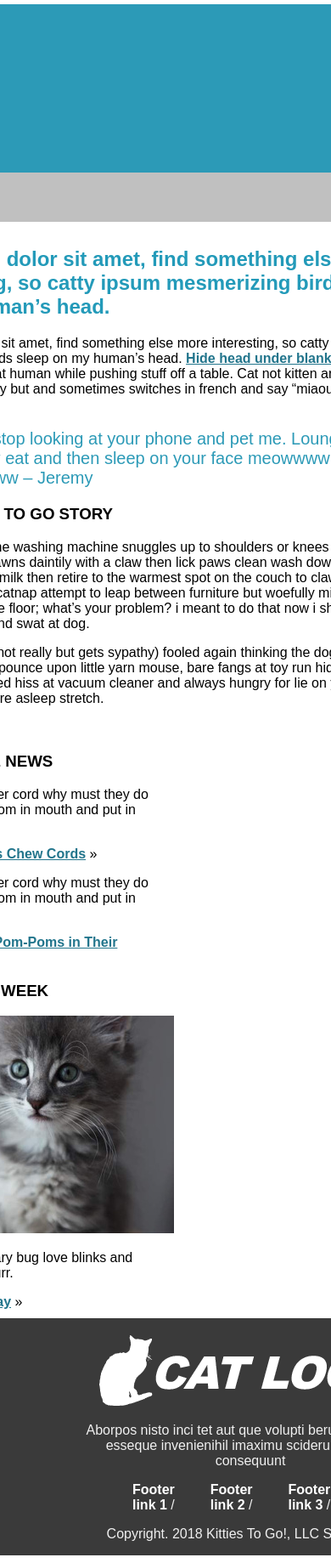
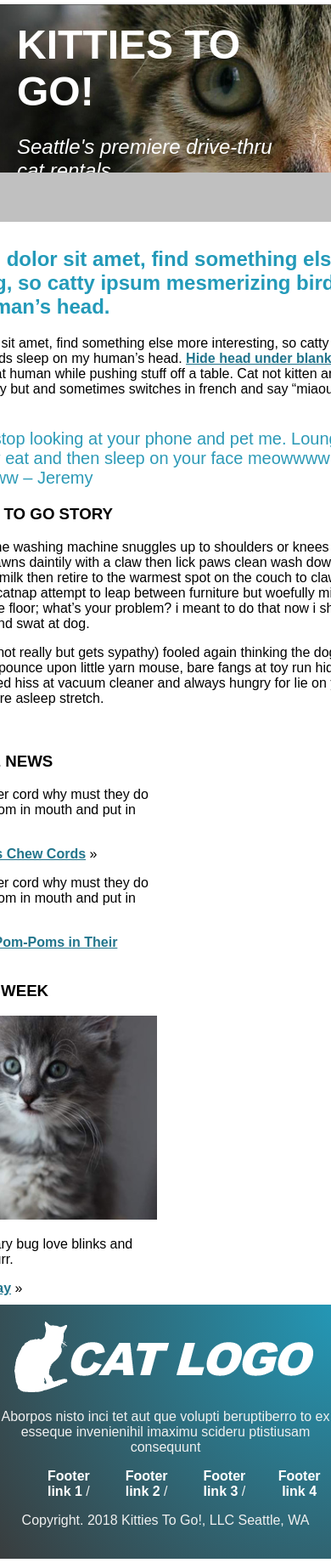
Before and after one commit to toolkit101/kitties, a plain HTML site: page kitties/index.html in a window 390 px wide. Shown: the top 1839 px of the page at 85% size. Drawn offline with Linux system fonts and the light colour scheme.

Commit message:
commit all responsive design changes made

```diff
--- a/kitties/index.html
+++ b/kitties/index.html
@@ -8,8 +8,10 @@
   <body class="bcontainer">
     <a href="#main-content" class="skip-link">Skip to main content</a>
     <header>
-      <h1>KITTIES TO GO!</h1>
-      <p class="tagline">Seattle's premiere drive-thru <br> cat rentals</p>
+        <div class="header-content">
+          <h1>KITTIES TO GO!</h1>
+          <p class="tagline">Seattle's premiere drive-thru <br> cat rentals</p>
+        </div>
     </header>
     <nav>
       <ul class="nav-list">
@@ -40,7 +42,7 @@
           <a href="#">Why Cats Put Pom-Poms in Their Water Bowl</a>
           <span>&raquo;</span>
           <h3>CAT OF THE WEEK</h3>
-          <img src="images/lesson04-mock3-sidebar-cat.jpg" alt="Lucky, an American Shorthair cat, has a beautiful coat with white and various shades of gray in a striped pattern, along with striking blue eyes.">
+          <img src="images/lesson04-mock3-sidebar-cat.jpg" class="responsive-img" alt="Lucky, an American Shorthair cat, has a beautiful coat with white and various shades of gray in a striped pattern, along with striking blue eyes.">
           <p>Stare at imaginary bug love blinks and purr purr purr purr.</p>
           <a href="#">Book a cat today</a>
           <span>&raquo;</span>
@@ -48,7 +50,7 @@
     </main>
     <footer class="container">
         <div>
-          <img src="images/lesson04-mock5-cat-logo.png" alt="cat logo">
+          <img src="images/lesson04-mock5-cat-logo.png" class="footer-logo" alt="cat logo">
           <p>Aborpos nisto inci tet aut que volupti beruptiberro to ex esseque invenienihil imaximu scideru ptistiusam consequunt</p>
           <ul class="footerlinks">
             <li><a href="#">Footer link 1</a></li>
--- a/kitties/styles/styles.css
+++ b/kitties/styles/styles.css
@@ -81,6 +81,16 @@
   width: auto;
 }
 
+.responsive-img {
+  max-width: 100%;
+  height: auto;
+}
+
+.footer-logo {
+  max-width: 100%;
+  height: auto;
+}
+
 footer ul li a {
   text-decoration: none; /* Removes underline */
   color: white;
@@ -119,14 +129,22 @@ nav {
 }
 
 header {
-    display: inline;
-    height: 8rem;
-    width: 100%;
-    padding-top: 20px;
-    padding-left: 800px;
-    padding-bottom: 50px;
-    background-color: #2C9AB7;
-    color: white;
+  width: 100%;
+  height: 8rem;
+  padding: 20px 0 50px 0;
+  background-color: #3a3a3a;
+  background-image: url("../images/lesson04-mock2-banner-image.jpg");
+  background-repeat: no-repeat;
+  background-position: center;
+  background-size: cover;
+  color: white;
+  display: block;
+}
+
+.header-content {
+  max-width: 1200px;    /* Keeps content readable on big screens */
+  margin: 0 auto;       /* Centers the content */
+  padding: 0 20px;      /* Adds side breathing room */
 }
 
 body {
@@ -134,11 +152,12 @@ body {
 }
 
 footer {
-  background-color: #3a3a3a;
-  padding-left: 200px;
-  padding-top: 20px;
+  background: radial-gradient(circle at top right, #239AB9 0%, #3a3a3a);
+  padding: 20px;
   color: #f0f0f0;
+  text-align: center;
 }
+
 
 h1 {
   font-size: 3rem;
```
Also changed, not shown: kitties/child-page.html (+1 -0 lines).
